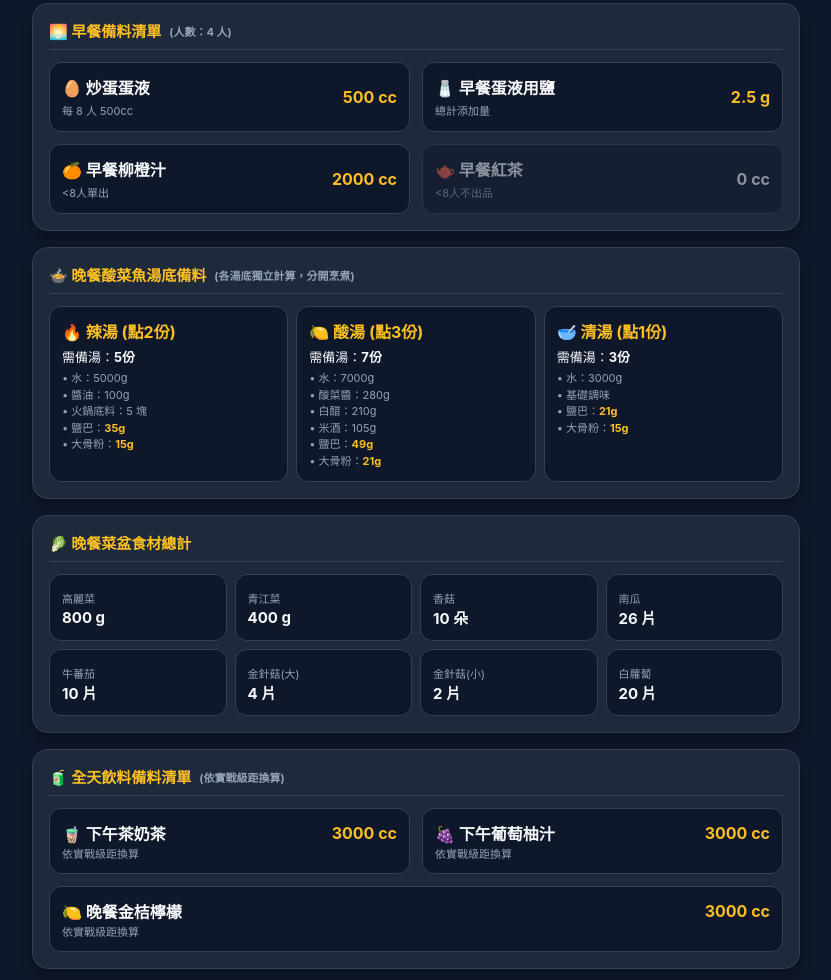
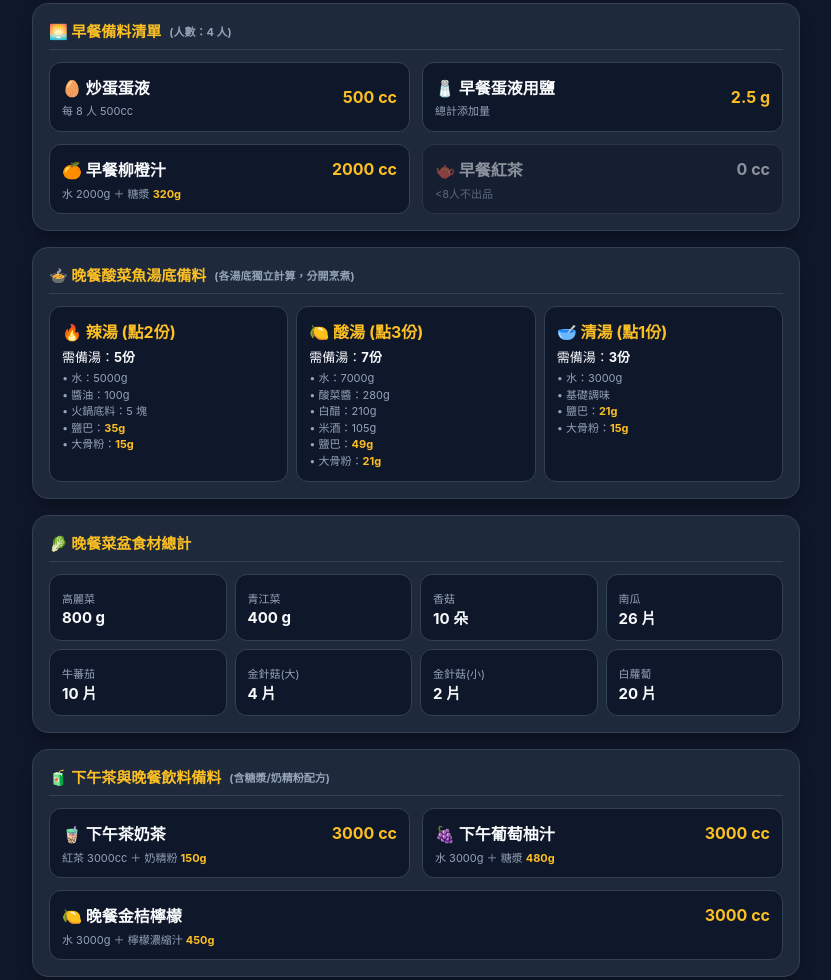
Before and after one commit to whdshwj/camp-calculator, a plain HTML site: page index.html in a window 1280 px wide. Shown: the part 587-1567 px from the top of the page, without its empty margins (224-1055 px from the left). Drawn offline with Linux system fonts and the light colour scheme.

Commit message:
Update drink preparation details in index.html

```diff
--- a/index.html
+++ b/index.html
@@ -125,7 +125,7 @@
         </div>
 
         <div class="card">
-            <h2>🧃 全天飲料備料清單 <span class="text-xs">(依實戰級距換算)</span></h2>
+            <h2>🧃 下午茶與晚餐飲料備料 <span class="text-xs">(含糖漿/奶精粉配方)</span></h2>
             <div id="drinkList" class="grid-2"></div>
         </div>
 
@@ -203,7 +203,6 @@
                 basinVegan: parseInt(document.getElementById('basinVegan').value) || 0
             };
 
-            // 每次變動即自動存入瀏覽器記憶
             saveData(currentData);
 
             const {
@@ -225,7 +224,7 @@
                 sumStatusEl.className = "badge badge-danger";
             }
 
-            // 1. 早餐
+            // 1. 早餐 (柳橙汁：每1000cc + 160g糖漿)
             document.getElementById('breakfastCount').textContent = `(人數：${yesterdayGuests} 人)`;
             const eggPortions = Math.ceil(yesterdayGuests / 8);
             const eggLiquid = eggPortions * 500;
@@ -243,26 +242,29 @@
             `;
 
             if (yesterdayGuests < 8 && yesterdayGuests > 0) {
+                const orangeWater = 2000;
+                const orangeSyrup = (orangeWater / 1000) * 160;
                 breakfastHtml += `
-                    <div class="sub-card" style="margin-bottom:0; display:flex; justify-content:space-between; align-items:center;">
-                        <div><span class="font-bold">🍊 早餐柳橙汁</span><br><span class="text-xs">&lt;8人單出</span></div>
-                        <span class="text-amber font-bold" style="font-size:16px;">2000 cc</span>
+                    <div class="sub-card" style="margin-bottom:0;">
+                        <div class="flex-between"><span class="font-bold">🍊 早餐柳橙汁</span><span class="text-amber font-bold">${orangeWater} cc</span></div>
+                        <div class="text-xs" style="margin-top:4px;">水 ${orangeWater}g ＋ 糖漿 <span class="text-amber font-bold">${orangeSyrup}g</span></div>
                     </div>
-                    <div class="sub-card" style="margin-bottom:0; display:flex; justify-content:space-between; align-items:center; opacity: 0.5;">
-                        <div><span class="font-bold">🫖 早餐紅茶</span><br><span class="text-xs">&lt;8人不出品</span></div>
-                        <span class="text-slate-400 font-bold" style="font-size:16px;">0 cc</span>
+                    <div class="sub-card" style="margin-bottom:0; opacity: 0.5;">
+                        <div class="flex-between"><span class="font-bold">🫖 早餐紅茶</span><span class="font-bold">0 cc</span></div>
+                        <div class="text-xs" style="margin-top:4px;">&lt;8人不出品</div>
                     </div>
                 `;
             } else {
                 const bfCC = getTieredDrinkCC(yesterdayGuests);
+                const orangeSyrup = (bfCC / 1000) * 160;
                 breakfastHtml += `
-                    <div class="sub-card" style="margin-bottom:0; display:flex; justify-content:space-between; align-items:center;">
-                        <div><span class="font-bold">🍊 早餐柳橙汁</span><br><span class="text-xs">依級距換算</span></div>
-                        <span class="text-amber font-bold" style="font-size:16px;">${bfCC} cc</span>
+                    <div class="sub-card" style="margin-bottom:0;">
+                        <div class="flex-between"><span class="font-bold">🍊 早餐柳橙汁</span><span class="text-amber font-bold">${bfCC} cc</span></div>
+                        <div class="text-xs" style="margin-top:4px;">水 ${bfCC}g ＋ 糖漿 <span class="text-amber font-bold">${orangeSyrup}g</span></div>
                     </div>
-                    <div class="sub-card" style="margin-bottom:0; display:flex; justify-content:space-between; align-items:center;">
-                        <div><span class="font-bold">🫖 早餐紅茶</span><br><span class="text-xs">依級距換算</span></div>
-                        <span class="text-amber font-bold" style="font-size:16px;">${bfCC} cc</span>
+                    <div class="sub-card" style="margin-bottom:0;">
+                        <div class="flex-between"><span class="font-bold">🫖 早餐紅茶</span><span class="text-amber font-bold">${bfCC} cc</span></div>
+                        <div class="text-xs" style="margin-top:4px;">直接由現成紅茶桶出餐</div>
                     </div>
                 `;
             }
@@ -330,21 +332,24 @@
                 <div class="sub-card" style="margin-bottom:0;"><span class="text-xs">白蘿蔔</span><br><span class="font-bold" style="font-size:15px;">${vegRadish} 片</span></div>
             `;
 
-            // 4. 飲料
+            // 4. 下午茶與晚餐飲料 (金桔檸檬更新為每1000cc + 150g檸檬濃縮汁)
             const afDrinkCC = getTieredDrinkCC(todayGuests);
+            const milkPowder = (afDrinkCC / 1000) * 50;       // 奶茶：每1000cc + 50g奶精粉
+            const grapefruitSyrup = (afDrinkCC / 1000) * 160; // 葡萄柚：每1000cc + 160g糖漿
+            const kumquatSyrup = (afDrinkCC / 1000) * 150;    // 金桔檸檬：每1000cc + 150g檸檬濃縮汁
 
             document.getElementById('drinkList').innerHTML = `
                 <div class="sub-card" style="margin-bottom:0;">
                     <div class="flex-between"><span class="font-bold">🧋 下午茶奶茶</span><span class="text-amber font-bold">${afDrinkCC} cc</span></div>
-                    <div class="text-xs">依實戰級距換算</div>
+                    <div class="text-xs" style="margin-top:4px;">紅茶 ${afDrinkCC}cc ＋ 奶精粉 <span class="text-amber font-bold">${milkPowder}g</span></div>
                 </div>
                 <div class="sub-card" style="margin-bottom:0;">
                     <div class="flex-between"><span class="font-bold">🍇 下午葡萄柚汁</span><span class="text-amber font-bold">${afDrinkCC} cc</span></div>
-                    <div class="text-xs">依實戰級距換算</div>
+                    <div class="text-xs" style="margin-top:4px;">水 ${afDrinkCC}g ＋ 糖漿 <span class="text-amber font-bold">${grapefruitSyrup}g</span></div>
                 </div>
                 <div class="sub-card" style="margin-bottom:0; grid-column: 1 / -1;">
                     <div class="flex-between"><span class="font-bold">🍋 晚餐金桔檸檬</span><span class="text-amber font-bold">${afDrinkCC} cc</span></div>
-                    <div class="text-xs">依實戰級距換算</div>
+                    <div class="text-xs" style="margin-top:4px;">水 ${afDrinkCC}g ＋ 檸檬濃縮汁 <span class="text-amber font-bold">${kumquatSyrup}g</span></div>
                 </div>
             `;
         }
```
